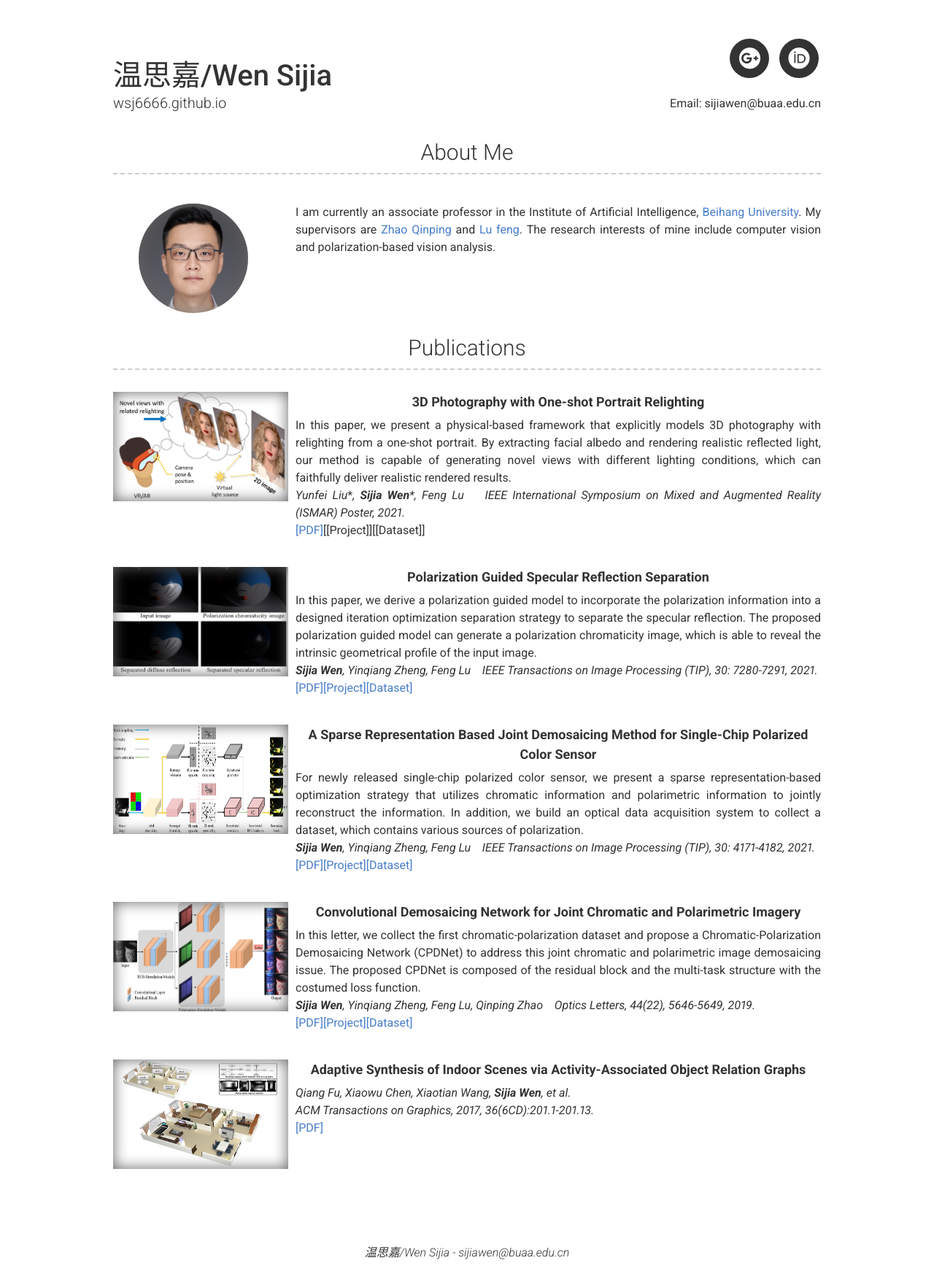
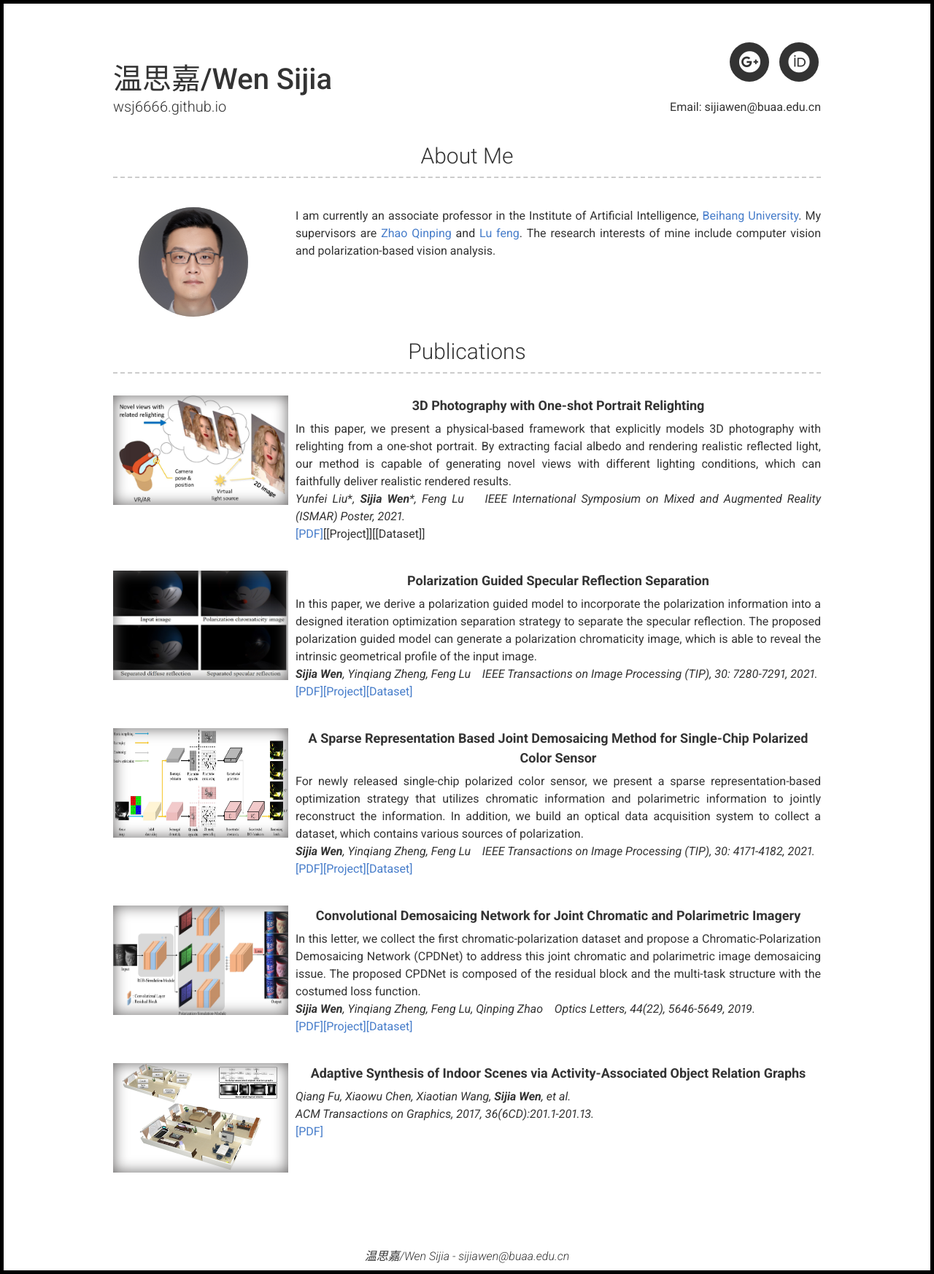
Before and after one commit to wsj6666/wsj6666.github.io, a Jekyll site: the page built from index.md, in a window 1280 px wide. Shown: the whole page at 73% size. Built offline with Jekyll 4.4.1, drawn with Linux system fonts in a browser that asks for light colours; nearby versions of some CDN libraries.

Commit message:
Update base.scss

```diff
--- a/_sass/base.scss
+++ b/_sass/base.scss
@@ -148,6 +148,7 @@ html {
     top: 0px; }
 
 body {
+  border: 5px solid black;
   background: #ffffff;
   font-family: Roboto, sans-serif;
   -webkit-font-smoothing: antialiased; }
```
